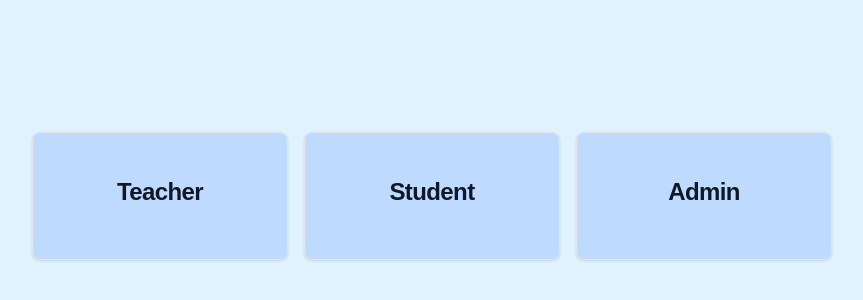
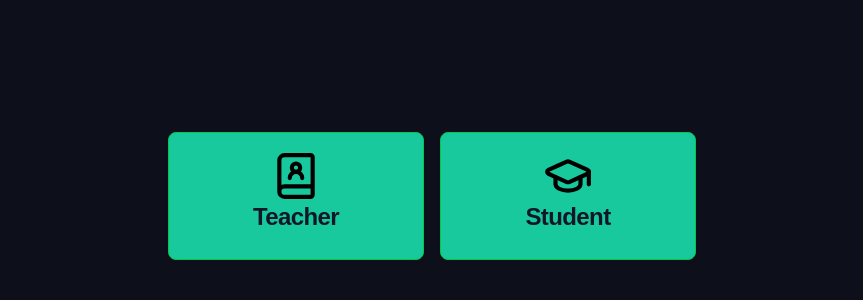
Before and after one commit to Negi-Ashish/ProfessorChrome, a Next.js app: page / in a window 1280 px wide. Shown: the part 204-504 px from the top of the page, without its empty margins (208-1071 px from the left). Built offline with nearby package versions, Linux system fonts and the light colour scheme.

Commit message:
Started with Some UI Improvements.

```diff
--- a/app/page.tsx
+++ b/app/page.tsx
@@ -8,7 +8,7 @@ export default function Home() {
   useEffect(() => {}, []);
 
   return (
-    <div className="flex items-center justify-center h-screen w-screen bg-sky-100">
+    <div className="flex items-center justify-center h-screen w-screen bg-[#0d0f1a] text-white">
       <ToggleComponent role={role} setRole={setRole} />
     </div>
   );
--- a/components/back.tsx
+++ b/components/back.tsx
@@ -10,7 +10,7 @@ export function BackButton({ handleBack, styling }: BackButtonProps) {
   return (
     <div
       onClick={handleBack}
-      className={`absolute ${styling} flex items-center text-[20px] cursor-pointer text-gray-700 hover:text-gray-900 transition-colors`}
+      className={`absolute ${styling} flex items-center text-[20px] cursor-pointer text-gray-400 hover:text-gray-700 transition-colors`}
     >
       <FiArrowLeft />
     </div>
--- a/components/card.tsx
+++ b/components/card.tsx
@@ -4,6 +4,8 @@ interface CardProps {
   // eslint-disable-next-line @typescript-eslint/no-explicit-any
   handleClick?: () => any;
   styling?: string;
+  // eslint-disable-next-line @typescript-eslint/no-explicit-any
+  icon?: any;
 }
 
 export function Card({
@@ -11,13 +13,16 @@ export function Card({
   description = "",
   handleClick = () => {},
   styling,
+  icon,
 }: CardProps) {
   return (
     <div
       onClick={handleClick}
-      className={` w-64 h-32 p-6 bg-blue-200 border border-gray-200 rounded-lg shadow-sm
+      className={` w-64 h-32 p-6 bg-[#18c99d] border border-green-500 rounded-lg shadow-sm
          ${styling} flex flex-col justify-center items-center text-center`}
     >
+      {icon && <div className="text-black">{icon}</div>}
+
       <h5 className="mb-2 text-2xl font-bold tracking-tight text-gray-900 dark:text-white">
         {title}
       </h5>
--- a/components/student/index.tsx
+++ b/components/student/index.tsx
@@ -9,6 +9,8 @@ import { TestsType } from "./offline_tests";
 import { OfflineCompleteTest } from "./offline_complete_test";
 import { OnlineCompleteTestComponent } from "./online_complete_test";
 import { OnlineTestOneByOne } from "./online_one_at_a_time";
+import { BookLock, BookKey, NotebookPen, BookOpenCheck } from "lucide-react";
+
 interface StudentProp {
   setRole: Dispatch<SetStateAction<string>>;
 }
@@ -172,7 +174,7 @@ export function StudentComponent({ setRole }: StudentProp) {
   return (
     <div className=" flex items-center">
       {studentMode == "" && (
-        <div className="relative bg-amber-400">
+        <div className="relative ">
           <BackButton styling="-top-2 right-2" handleBack={() => setRole("")} />
         </div>
       )}
@@ -187,7 +189,8 @@ export function StudentComponent({ setRole }: StudentProp) {
               >
                 <Card
                   title="One by one (Offline)"
-                  styling="hover:bg-green-300 cursor-pointer"
+                  styling="hover:bg-blue-300 cursor-pointer hover:border-blue-900"
+                  icon={<BookOpenCheck size={50} />}
                 />
               </button>
               <button
@@ -196,7 +199,8 @@ export function StudentComponent({ setRole }: StudentProp) {
               >
                 <Card
                   title="Complete Test (Offline)"
-                  styling="hover:bg-green-300 cursor-pointer"
+                  styling="hover:bg-blue-300 cursor-pointer hover:border-blue-900"
+                  icon={<NotebookPen size={50} />}
                 />
               </button>
               {/* Online Tests */}
@@ -209,9 +213,10 @@ export function StudentComponent({ setRole }: StudentProp) {
                   title="One by one (Online)"
                   styling={
                     isOnline
-                      ? `hover:bg-green-300 cursor-pointer`
-                      : `hover:bg-red-300 opacity-50 cursor-not-allowed`
+                      ? `hover:bg-blue-300 cursor-pointer hover:border-blue-900`
+                      : `hover:bg-red-300 opacity-50 cursor-not-allowed hover:border-red-900`
                   }
+                  icon={<BookKey size={50} />}
                 />
               </button>
               <button
@@ -223,13 +228,14 @@ export function StudentComponent({ setRole }: StudentProp) {
                   title="Complete Test (Online)"
                   styling={
                     isOnline
-                      ? `hover:bg-green-300 cursor-pointer`
-                      : `hover:bg-red-300 opacity-50 cursor-not-allowed`
+                      ? `hover:bg-blue-300 cursor-pointer hover:border-blue-900`
+                      : `hover:bg-red-300 opacity-50 cursor-not-allowed hover:border-red-900`
                   }
+                  icon={<BookLock size={50} />}
                 />
               </button>
               {/* Check Leaderboard */}
-              <button
+              {/* <button
                 className="flex-shrink-0"
                 disabled={!isOnline}
                 onClick={() => setStudentMode("leaderboard")}
@@ -238,11 +244,11 @@ export function StudentComponent({ setRole }: StudentProp) {
                   title="Leaderboard"
                   styling={
                     isOnline
-                      ? `hover:bg-green-300 cursor-pointer`
-                      : `hover:bg-red-300 opacity-50 cursor-not-allowed`
+                      ? `hover:bg-blue-300 cursor-pointer hover:border-blue-900`
+                      : `hover:bg-red-300 opacity-50 cursor-not-allowed hover:border-red-900`
                   }
                 />
-              </button>
+              </button> */}
             </div>
           </div>
         </div>
--- a/components/toggle.tsx
+++ b/components/toggle.tsx
@@ -3,6 +3,8 @@ import { TeacherComponent } from "./teacher";
 import { StudentComponent } from "./student";
 import { AdminComponent } from "./admin";
 import { Card } from "./card";
+
+import { BookUser, GraduationCap } from "lucide-react";
 
 interface ToggleProp {
   role: string; // optional prop
@@ -30,8 +32,9 @@ export function ToggleComponent(props: ToggleProp) {
                     onClick={() => props.setRole("teacher")}
                   >
                     <Card
-                      styling="hover:bg-green-300 cursor-pointer"
+                      styling="hover:bg-blue-300 cursor-pointer hover:border-blue-900"
                       title="Teacher"
+                      icon={<BookUser size={50} />}
                     />
                   </button>
                   {/* Student Button */}
@@ -40,20 +43,21 @@ export function ToggleComponent(props: ToggleProp) {
                     onClick={() => props.setRole("student")}
                   >
                     <Card
-                      styling="hover:bg-green-300 cursor-pointer"
+                      styling="hover:bg-blue-300 cursor-pointer hover:border-blue-900"
                       title="Student"
+                      icon={<GraduationCap size={50} />}
                     />
                   </button>
                   {/* Admin Button */}
-                  <button
+                  {/* <button
                     className="flex-shrink-0"
                     onClick={() => props.setRole("admin")}
                   >
                     <Card
-                      styling="hover:bg-green-300 cursor-pointer"
+                      styling="hover:bg-green-300 cursor-pointer hover:border-blue-900"
                       title="Admin"
                     />
-                  </button>
+                  </button> */}
                 </div>
               </div>
             );
--- a/package.json
+++ b/package.json
@@ -13,6 +13,7 @@
     "@heroicons/react": "^2.2.0",
     "firebase": "^11.7.3",
     "firebase-admin": "^13.5.0",
+    "lucide-react": "^0.548.0",
     "next": "15.3.2",
     "postcss": "^8.5.6",
     "react": "^19.0.0",
```
Also changed, not shown: 1 other file (tests, documents, lock files or other folders).
